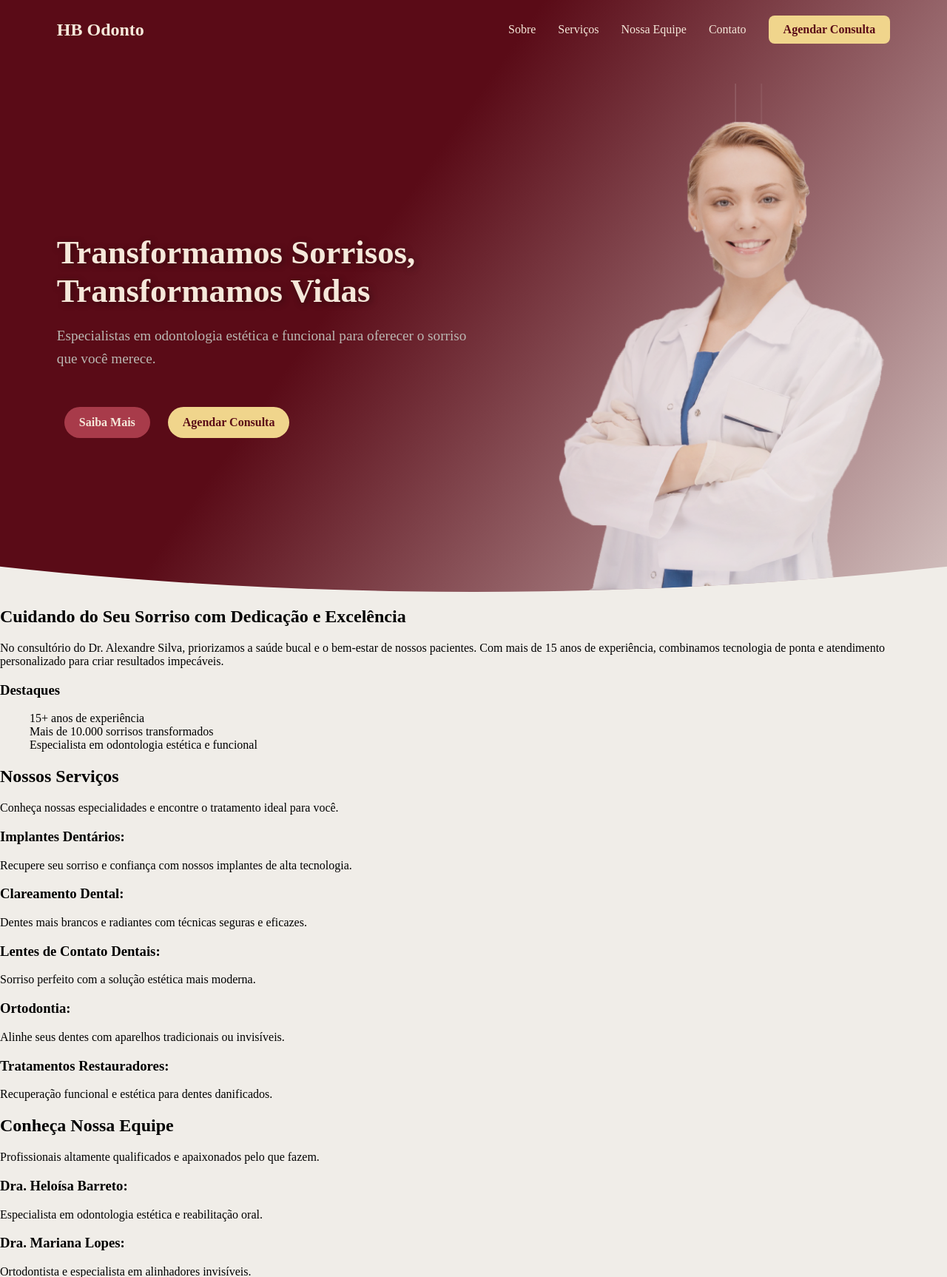
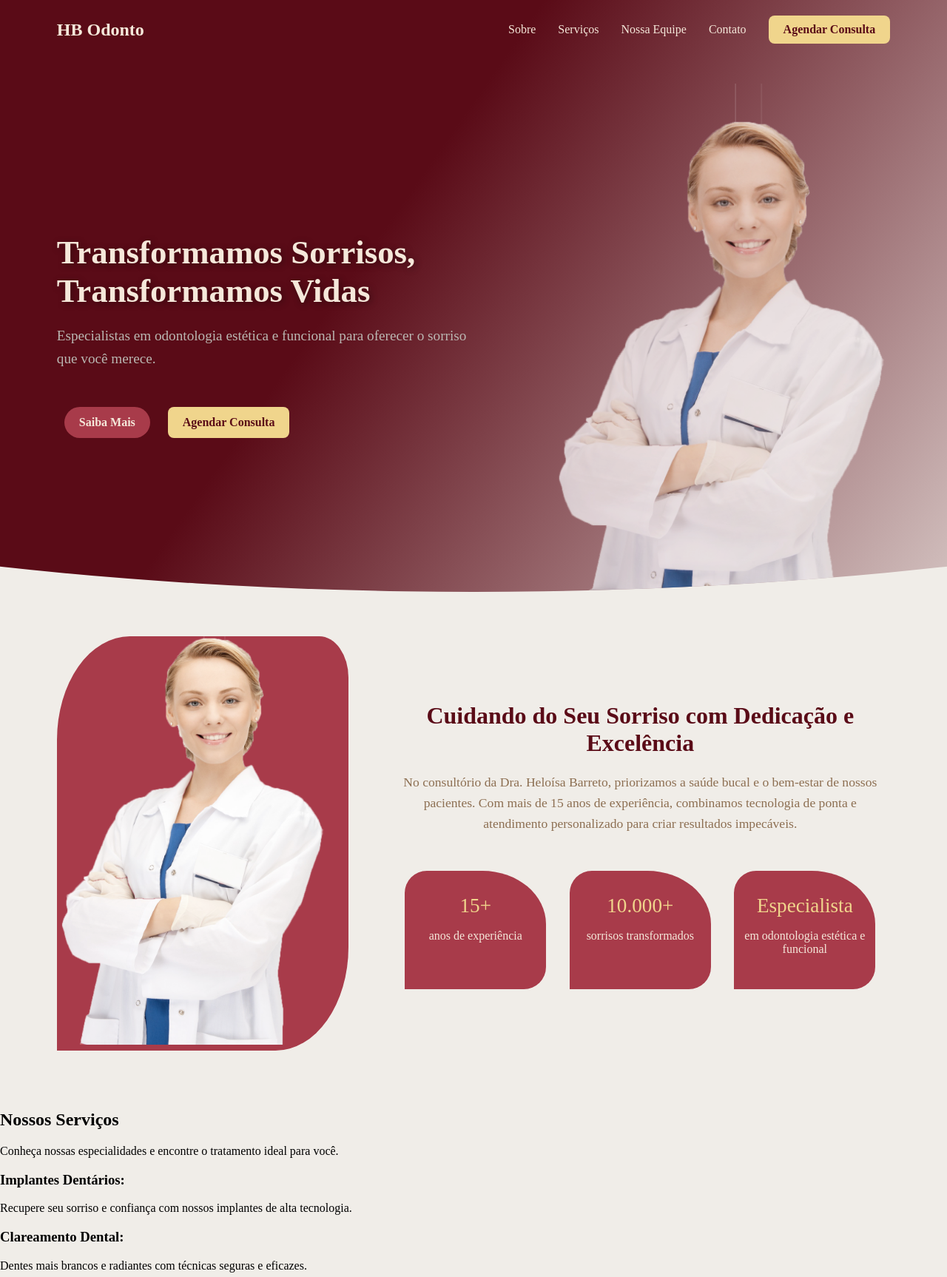
Before and after one commit to KauaVDSB/OdontoLandingPage, a Flask app: page / in a window 1280 px wide. Shown: the top 1726 px of the page at 74% size. Run offline with Flask 3, Linux system fonts and the light colour scheme.

Commit message:
Estilizacao na secao sobre.

```diff
--- a/odonto/static/css/base/base.css
+++ b/odonto/static/css/base/base.css
@@ -11,6 +11,7 @@
     --cor-neutra-media: #D9D5CF;
     --cor-neutra-escura: #BAB7B2;
 
+    --cor-bege-escuro: #8d6f52;
     --cor-dourado-claro: #F0D58C;
 }
 
--- a/odonto/static/css/landing/hero.css
+++ b/odonto/static/css/landing/hero.css
@@ -1,3 +1,12 @@
+/* .cover-primario-escuro {
+    height: 105vh;
+    background-color: var(--cor-primaria-escura);
+}
+.cover-normal {
+    background-color: var(--cor-neutra-principal);
+    height: 99.5vh;
+    clip-path: ellipse(150% 75% at 50% 25%);
+} */
 .hero {
     display: flex;
     justify-content: space-between;
@@ -54,7 +63,8 @@
     transform: translateY(-3px);
 }
 
-.btn-agendar-consulta{
+.hero-content .btn-agendar-consulta{
+    border-radius: 8px;
     color: var(--cor-primaria-escura);
     background-color: var(--cor-dourado-claro);
 }
@@ -78,8 +88,3 @@
     opacity: 0.8;
     z-index: 0;
 }
-/* .hero-image img {
-    max-width: 90%;
-    border-radius: 12px;
-    box-shadow: 0 8px 20px rgba(0, 0, 0, 0.15);
-} */
--- /dev/null
+++ b/odonto/static/css/landing/landing.css
@@ -0,0 +1,94 @@
+.sobre {
+    display: flex;
+    position: relative;
+
+    align-items: center;
+    justify-content: space-between;
+    padding: 60px 6%;
+
+    background-color: transparent;
+    color: var(--cor-primaria-escura);
+    clip-path: ellipse(150% 75% at 50% 25%);
+    overflow: hidden;
+}
+
+.sobre-imagem {
+    background-color: var(--cor-primaria-clara);
+    width: 35%;
+    height: 70vh;
+    margin: 0;
+    padding: 0;
+
+    border-radius: 25% 10% 25% 0;
+    overflow: hidden;
+}
+.sobre-imagem img {
+    width: 100%;
+    margin-top: -10%;
+    object-fit: cover;
+}
+
+.sobre-contexto {
+    width: 60%;
+}
+
+.sobre-titulo {
+    margin-bottom: 20px;
+
+    font-size: 2rem;
+    font-weight: bold;
+    text-align: center;
+    color: var(--cor-primaria-escura);
+}
+
+.sobre-descricao {
+    max-width: 800px;
+    margin-bottom: 30px;
+
+    font-size: 1.1rem;
+    line-height: 1.6;
+    text-align: center;
+    color: var(--cor-bege-escuro);
+}
+
+
+.sobre-destaques ul {
+    margin: 0;
+    padding: 0;
+    margin-top: 30px;
+    padding: 20px;
+
+    display: flex;
+    flex-wrap: wrap;
+    justify-content: space-between;
+
+    border-radius: 15px;
+}
+.sobre-destaques ul li {
+    width: 30%;
+    height: 20vh;
+    margin: 0;
+    padding-top: 4vh;
+
+    border-radius: 30px 45% 30px 0;
+
+    text-align: center;
+    color: var(--cor-secundaria-clara);
+    background-color: var(--cor-primaria-clara);
+}
+
+.sobre-destaques ul li span {
+    color: var(--cor-dourado-claro);
+    font-size: 1.7rem;
+}
+
+.sobre-destaques ul li p {
+    margin-top: 2vh;
+    font-size: 1rem;
+    transition: all 0.4s ease-in-out;
+}
+.sobre-destaques ul li:hover{
+    color: var(--cor-secundaria-clara);
+    background-color: var(--cor-primaria-media);
+    transform: translateY(-3px);
+}
--- a/odonto/templates/view/index.html
+++ b/odonto/templates/view/index.html
@@ -15,6 +15,7 @@
 
 
 {% block content %}
+
 <section class="hero">
     <div class="hero-content">
         <h1>Transformamos Sorrisos, Transformamos Vidas</h1>
@@ -25,20 +26,25 @@
     <div class="hero-image" aria-hidden="true"></div>
 </section>
 
+
 <section id="sobre" class="sobre">
+    <div class="sobre-imagem">
+        <img src="{{ url_for('static', filename='media/heroImg.png') }}" alt="">
+    </div>
+    <div class="sobre-contexto">
         <h2 class="sobre-titulo">Cuidando do Seu Sorriso com Dedicação e Excelência</h2>
         <p class="sobre-descricao">
-        No consultório do Dr. Alexandre Silva, priorizamos a saúde bucal e o bem-estar de nossos pacientes.
+            No consultório da Dra. Heloísa Barreto, priorizamos a saúde bucal e o bem-estar de nossos pacientes.
             Com mais de 15 anos de experiência, combinamos tecnologia de ponta e atendimento personalizado para
             criar resultados impecáveis.
         </p>
         <div class="sobre-destaques">
-        <h3>Destaques</h3>
             <ul>
-            <li><span>15+</span> anos de experiência</li>
-            <li><span>Mais de 10.000</span> sorrisos transformados</li>
-            <li><span>Especialista</span> em odontologia estética e funcional</li>
+                <li><span>15+</span> <p>anos de experiência</p></li>
+                <li><span>10.000+</span> <p> sorrisos transformados</p></li>
+                <li><span>Especialista</span> <p> em odontologia estética e funcional</p></li>
             </ul>
+        </div>
     </div>
 </section>
 
```
Lines whose indentation alone changed are shown as unchanged.
